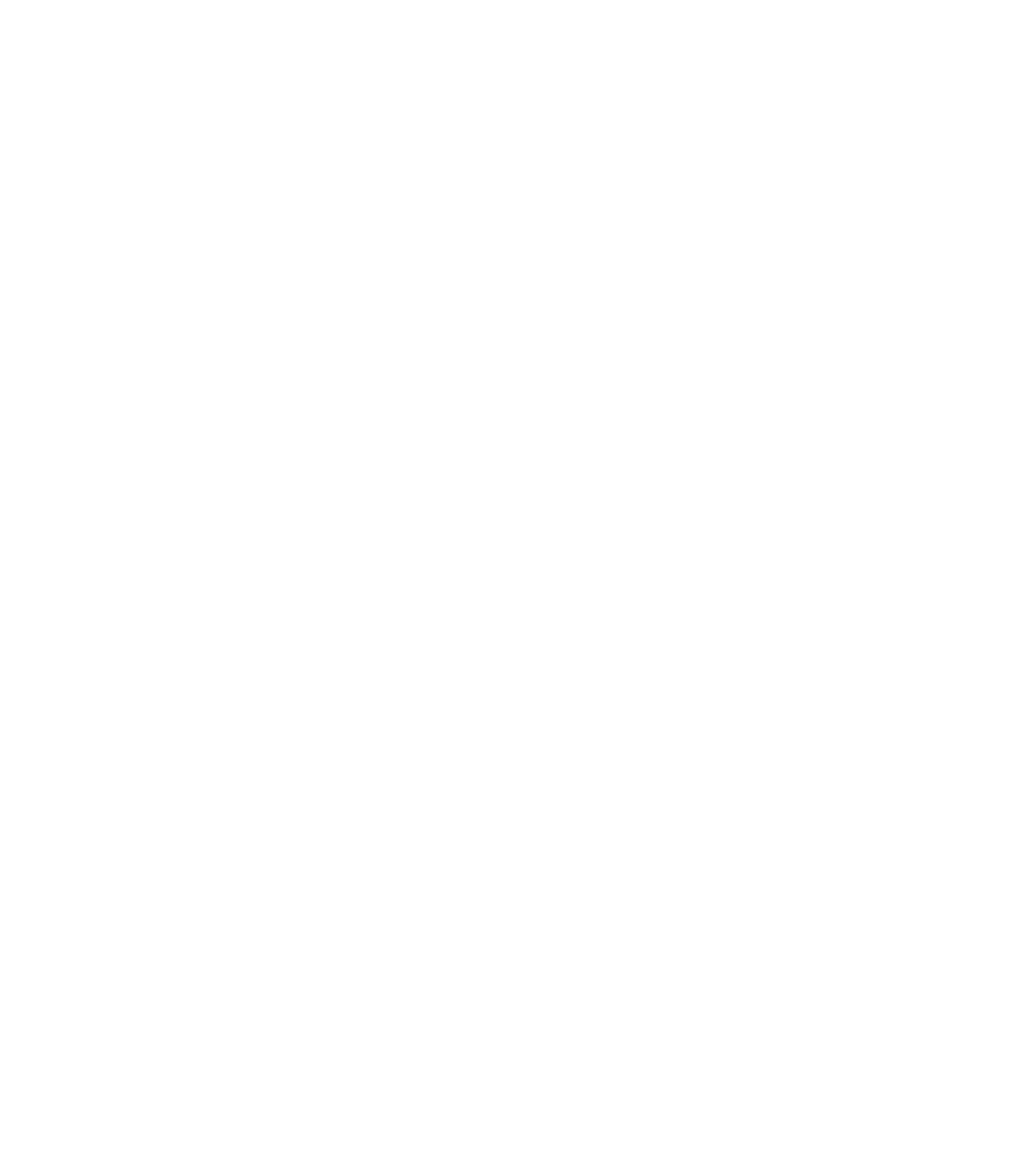
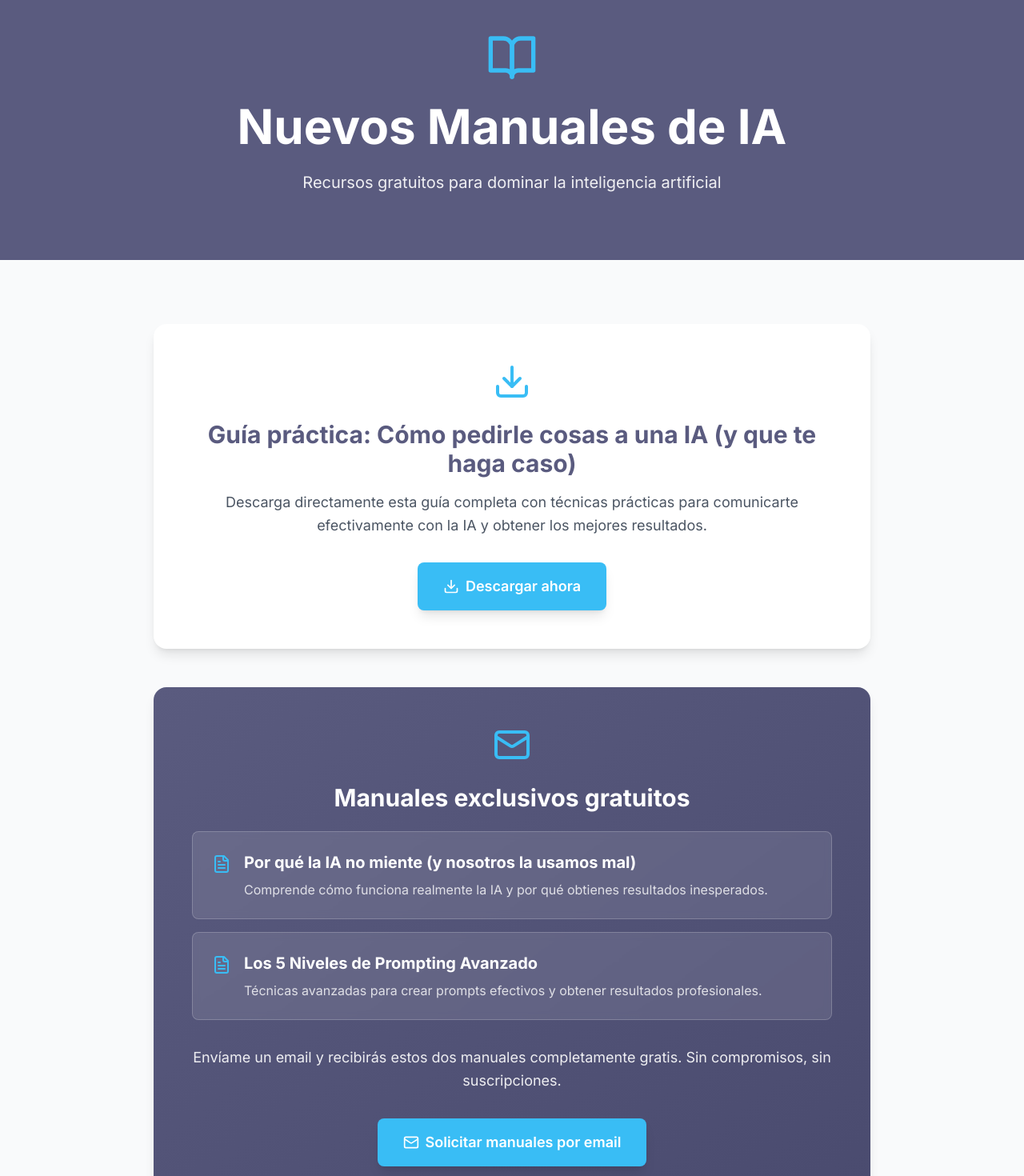
Before and after one commit to osanemeterio/oscarsanemeterio, a React (Vite) app: page /nuevos-manuales-ia in a window 1280 px wide. Before the commit this address had no page. Shown: the part 40-1510 px from the top of the page at 80% size. Before the commit the page ends 800 px from the top, so only its background shows below. Built offline with nearby package versions, Linux system fonts and the light colour scheme.

Commit message:
Updated App.tsx

```diff
--- a/src/App.tsx
+++ b/src/App.tsx
@@ -19,7 +19,8 @@ import ComunicacionInterna from './pages/ComunicacionInterna'
 import RetenerTalento from './pages/RetenerTalento'
 import DircomFueraCocina from './pages/DircomFueraCocina'
 import PeriodismoSupervivencia from './pages/PeriodismoSupervivencia'
-import ConfianzaNoFirmaNoticia from './pages/ConfianzaNoFirmaNoticia' // <- nombre correcto
+import ConfianzaNoFirmaNoticia from './pages/ConfianzaNoFirmaNoticia'
+import NuevosManualesIA from './pages/NuevosManualesIA' // <- nombre correcto
 
 function App() {
   return (
@@ -46,6 +47,7 @@ function App() {
         <Route path="/blog/dircom-fuera-cocina" element={<DircomFueraCocina />} />
         <Route path="/blog/periodismo-supervivencia" element={<PeriodismoSupervivencia />} />
         <Route path="/blog/confianza-no-firma-noticia" element={<ConfianzaNoFirmaNoticia />} />
+        <Route path="/nuevos-manuales-ia" element={<NuevosManualesIA />} />
       </Routes>
     </Router>
   )
--- a/src/pages/Home.tsx
+++ b/src/pages/Home.tsx
@@ -1,6 +1,6 @@
 import { useState, useEffect } from 'react'
 import { Link } from 'react-router-dom'
-import { MessageSquare, Brain, FileText, Send, Linkedin, Twitter, Cpu, Building2, GraduationCap, PenTool, Users, Target, Mail, User, Phone, MapPin, BookOpen } from 'lucide-react'
+import { MessageSquare, Brain, FileText, Send, Linkedin, Twitter, Cpu, Building2, GraduationCap, PenTool, Users, Target, Mail, User, Phone, MapPin, BookOpen, Newspaper, Download } from 'lucide-react'
 
 function App() {
   const [newsletterEmail, setNewsletterEmail] = useState('')
@@ -345,6 +345,48 @@ function App() {
           <div className="grid md:grid-cols-2 gap-6 mb-12">
             <div className="slide-up service-card text-center">
               <div className="mb-4 flex justify-center">
+                <Newspaper className="w-10 h-10 text-[#39bdf5]" />
+              </div>
+              <h3 className="text-xl font-bold mb-3 text-[#5a5b7f]">
+                Periodismo con IA
+              </h3>
+              <p className="text-gray-600 leading-relaxed mb-6">
+                Automatización responsable y calidad informativa. Curso de 15 horas con herramientas prácticas para optimizar procesos periodísticos manteniendo estándares éticos.
+              </p>
+              <a
+                href="https://www.adrformacion.com/curso-online/periodismo-ia-automatizacion"
+                target="_blank"
+                rel="noopener noreferrer"
+                className="btn-primary inline-flex items-center space-x-2"
+              >
+                <Newspaper className="w-5 h-5" />
+                <span>Ver curso en ADR</span>
+              </a>
+            </div>
+
+            <div className="slide-up service-card text-center">
+              <div className="mb-4 flex justify-center">
+                <Download className="w-10 h-10 text-[#39bdf5]" />
+              </div>
+              <h3 className="text-xl font-bold mb-3 text-[#5a5b7f]">
+                Nuevos Manuales de IA
+              </h3>
+              <p className="text-gray-600 leading-relaxed mb-6">
+                Accede gratis a manuales sobre prompting avanzado, cómo usar IA correctamente y guías prácticas para obtener mejores resultados.
+              </p>
+              <Link
+                to="/nuevos-manuales-ia"
+                className="btn-primary inline-flex items-center space-x-2"
+              >
+                <Download className="w-5 h-5" />
+                <span>Entra y descarga</span>
+              </Link>
+            </div>
+          </div>
+
+          <div className="grid md:grid-cols-2 gap-6 mb-12">
+            <div className="slide-up service-card text-center">
+              <div className="mb-4 flex justify-center">
                 <GraduationCap className="w-10 h-10 text-[#39bdf5]" />
               </div>
               <h3 className="text-xl font-bold mb-3 text-[#5a5b7f]">
--- /dev/null
+++ b/src/pages/NuevosManualesIA.tsx
@@ -0,0 +1,101 @@
+import { Download, Mail, FileText, BookOpen } from 'lucide-react'
+
+function NuevosManualesIA() {
+  return (
+    <div className="min-h-screen bg-gray-50">
+      <section className="py-20 px-4 bg-[#5a5b7f]">
+        <div className="max-w-4xl mx-auto text-center">
+          <BookOpen className="w-16 h-16 text-[#39bdf5] mx-auto mb-6" />
+          <h1 className="text-4xl md:text-6xl font-bold text-white mb-6">
+            Nuevos Manuales de IA
+          </h1>
+          <p className="text-xl text-white/90 max-w-2xl mx-auto leading-relaxed">
+            Recursos gratuitos para dominar la inteligencia artificial
+          </p>
+        </div>
+      </section>
+
+      <section className="py-20 px-4">
+        <div className="max-w-4xl mx-auto">
+          <div className="bg-white rounded-2xl shadow-lg p-8 md:p-12 mb-12">
+            <div className="flex justify-center mb-6">
+              <Download className="w-12 h-12 text-[#39bdf5]" />
+            </div>
+            <h2 className="text-3xl font-bold text-[#5a5b7f] mb-4 text-center">
+              Guía práctica: Cómo pedirle cosas a una IA (y que te haga caso)
+            </h2>
+            <p className="text-lg text-gray-600 mb-8 text-center leading-relaxed">
+              Descarga directamente esta guía completa con técnicas prácticas para comunicarte efectivamente con la IA y obtener los mejores resultados.
+            </p>
+            <div className="text-center">
+              <a
+                href="https://drive.google.com/file/d/12LN9oX5wR8AEVvTYO1B9BAA4YktuVXJo/view?usp=sharing"
+                target="_blank"
+                rel="noopener noreferrer"
+                className="btn-primary inline-flex items-center space-x-2 text-lg"
+              >
+                <Download className="w-5 h-5" />
+                <span>Descargar ahora</span>
+              </a>
+            </div>
+          </div>
+
+          <div className="bg-gradient-to-br from-[#5a5b7f] to-[#4a4b6f] rounded-2xl shadow-lg p-8 md:p-12">
+            <div className="flex justify-center mb-6">
+              <Mail className="w-12 h-12 text-[#39bdf5]" />
+            </div>
+            <h2 className="text-3xl font-bold text-white mb-6 text-center">
+              Manuales exclusivos gratuitos
+            </h2>
+
+            <div className="space-y-4 mb-8">
+              <div className="bg-white/10 backdrop-blur-sm rounded-lg p-6 border border-white/20">
+                <div className="flex items-start space-x-4">
+                  <FileText className="w-6 h-6 text-[#39bdf5] flex-shrink-0 mt-1" />
+                  <div>
+                    <h3 className="text-xl font-bold text-white mb-2">
+                      Por qué la IA no miente (y nosotros la usamos mal)
+                    </h3>
+                    <p className="text-white/80">
+                      Comprende cómo funciona realmente la IA y por qué obtienes resultados inesperados.
+                    </p>
+                  </div>
+                </div>
+              </div>
+
+              <div className="bg-white/10 backdrop-blur-sm rounded-lg p-6 border border-white/20">
+                <div className="flex items-start space-x-4">
+                  <FileText className="w-6 h-6 text-[#39bdf5] flex-shrink-0 mt-1" />
+                  <div>
+                    <h3 className="text-xl font-bold text-white mb-2">
+                      Los 5 Niveles de Prompting Avanzado
+                    </h3>
+                    <p className="text-white/80">
+                      Técnicas avanzadas para crear prompts efectivos y obtener resultados profesionales.
+                    </p>
+                  </div>
+                </div>
+              </div>
+            </div>
+
+            <p className="text-white/90 text-lg text-center mb-8 leading-relaxed">
+              Envíame un email y recibirás estos dos manuales completamente gratis. Sin compromisos, sin suscripciones.
+            </p>
+
+            <div className="text-center">
+              <a
+                href="mailto:osanemeterio@conexionpublica.es?subject=Solicitud%20de%20manuales%20de%20IA&body=Hola%20Óscar,%0A%0AMe%20gustaría%20recibir%20los%20manuales%20gratuitos%20de%20IA:%0A%0A-%20Por%20qué%20la%20IA%20no%20miente%20(y%20nosotros%20la%20usamos%20mal)%0A-%20Los%205%20Niveles%20de%20Prompting%20Avanzado%0A%0AGracias."
+                className="btn-primary inline-flex items-center space-x-2 text-lg"
+              >
+                <Mail className="w-5 h-5" />
+                <span>Solicitar manuales por email</span>
+              </a>
+            </div>
+          </div>
+        </div>
+      </section>
+    </div>
+  )
+}
+
+export default NuevosManualesIA
```
